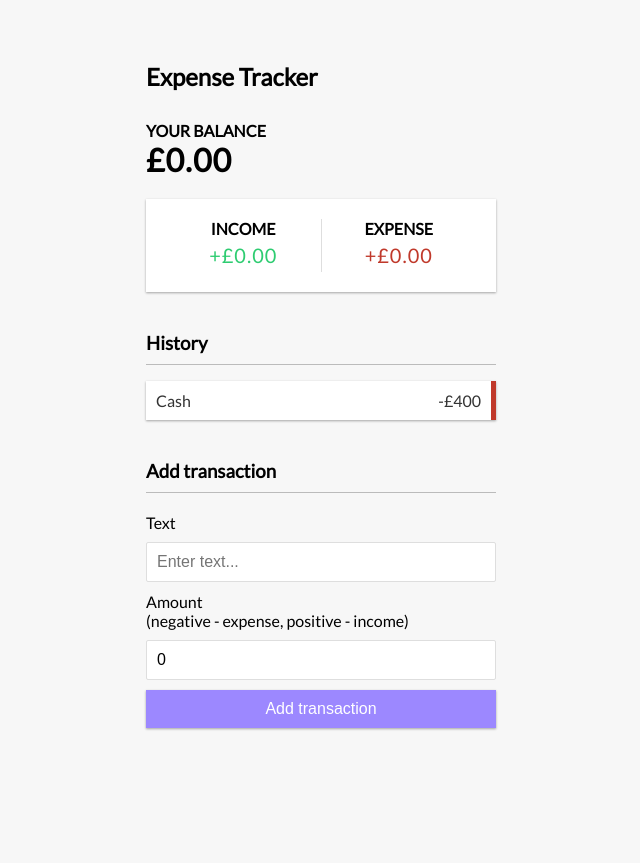
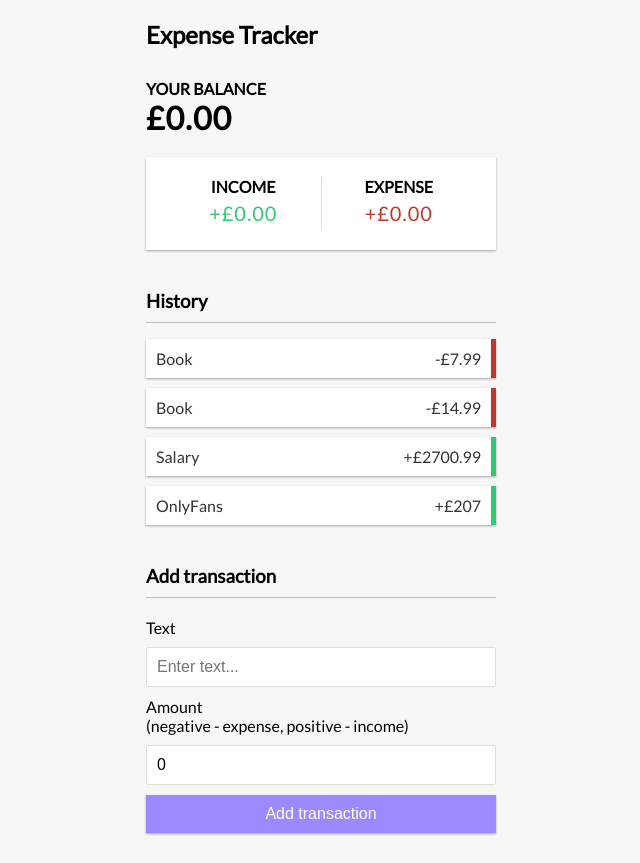
Before and after one commit to pedroeldiablo/react-expenses-tracker, a React (Create React App) app: page / in a window 1280 px wide. Shown: the whole page, without its empty margins (319-959 px from the left). Before the commit the page ends 800 px from the top, so only its background shows below. Built offline with nearby package versions, Linux system fonts and the light colour scheme; the HTML template or start-up script is replaced by a standard one.

Commit message:
create transaction component and use context to pass in props

```diff
--- /dev/null
+++ b/src/components/Transaction.js
@@ -0,0 +1,13 @@
+import React from 'react'
+
+export const Transaction = ({transaction}) => {
+    const sign = transaction.amount < 0 ? '-' : '+'
+    return (
+        <div>
+             <li className={transaction.amount < 0 ? 'minus' : 'plus'} key={transaction.id}>
+                {transaction.text} <span>{sign}£{Math.abs(transaction.amount)}</span><button className="delete-btn">x</button>
+            </li>
+
+        </div>
+    )
+}
--- a/src/components/TransactionList.js
+++ b/src/components/TransactionList.js
@@ -1,13 +1,19 @@
-import React from 'react'
+import React, {useContext } from 'react'
+import { Transaction } from './Transaction'
+import { GlobalContext } from '../context/GlobalState'
 
 export const TransactionList = () => {
+    const { transactions } = useContext(GlobalContext);
+
     return (
         <>
         <h3>History</h3>
         <ul id="list" className="list">
-            <li className="minus">
-                Cash <span>-£400</span><button className="delete-btn">x</button>
-            </li>
+            {transactions.map(transaction => (
+               <Transaction key={transaction.id} transaction={transaction} />
+
+            ))}
+
         </ul>
         </>
     )
```
